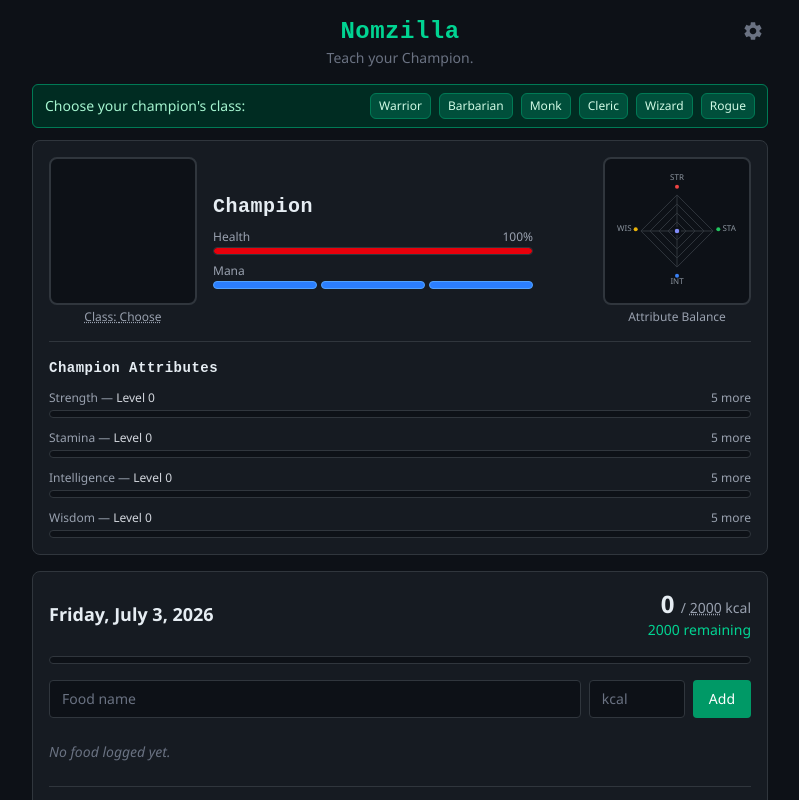
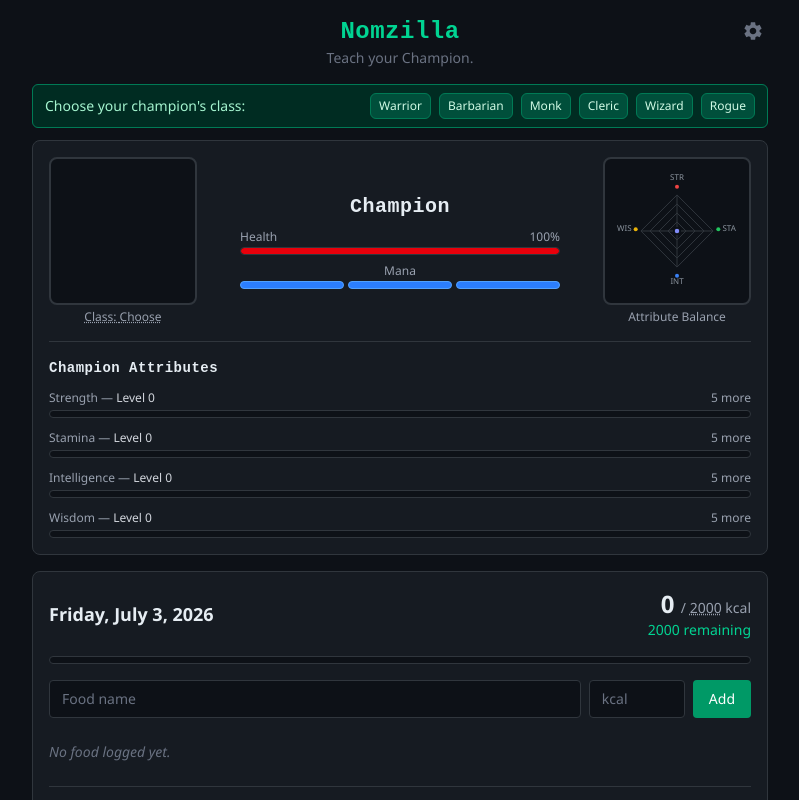
Before and after one commit to ryanbarela-stack/nomzilla, a React (Vite) app: page / in a window 1280 px wide. Shown: the top 800 px of the page, without its empty margins (240-1039 px from the left). Built offline with nearby package versions, Linux system fonts and the light colour scheme.

Commit message:
Center the champion name/health/mana column
Was left-aligned on desktop even though it sits between two symmetric
boxes (character canvas and attribute radar) — centering it reads as
a middle column instead of stray left-anchored text.

```diff
--- a/src/components/ChampionHeader.tsx
+++ b/src/components/ChampionHeader.tsx
@@ -90,19 +90,19 @@ export function ChampionHeader({
             />
           )}
 
-          <div className="flex-1 w-full flex flex-col gap-2 text-center sm:text-left">
+          <div className="flex-1 w-full flex flex-col items-center gap-2 text-center">
             <h1 className="text-xl font-bold text-[#e6edf3] font-pixel">{currentClass ? currentClass.name : "Champion"}</h1>
             {displayTitle && <p className="text-xs text-indigo-300 italic -mt-1">{displayTitle}</p>}
             {hasAnyTitle && (
               <button
                 onClick={() => setTitlePickerOpen(true)}
-                className="text-xs text-gray-400 hover:text-yellow-400 underline decoration-dotted self-center sm:self-start -mt-1"
+                className="text-xs text-gray-400 hover:text-yellow-400 underline decoration-dotted -mt-1"
               >
                 Title: {displayTitle ?? "Auto"}
               </button>
             )}
 
-            <div className="flex flex-col gap-0.5 w-full max-w-xs mx-auto sm:mx-0">
+            <div className="flex flex-col gap-0.5 w-full max-w-xs">
               <div className="flex items-center justify-between text-xs text-gray-400">
                 <span>Health{paused && <span className="text-blue-400"> (paused)</span>}</span>
                 <span>{healthPct}%</span>
@@ -115,7 +115,7 @@ export function ChampionHeader({
               </div>
             </div>
 
-            <div className="flex flex-col gap-0.5 w-full max-w-xs mx-auto sm:mx-0">
+            <div className="flex flex-col gap-0.5 w-full max-w-xs">
               <div className="text-xs text-gray-400">Mana</div>
               <div className="flex gap-1">
                 {manaCharges.map((activatedAt, i) => {
```
